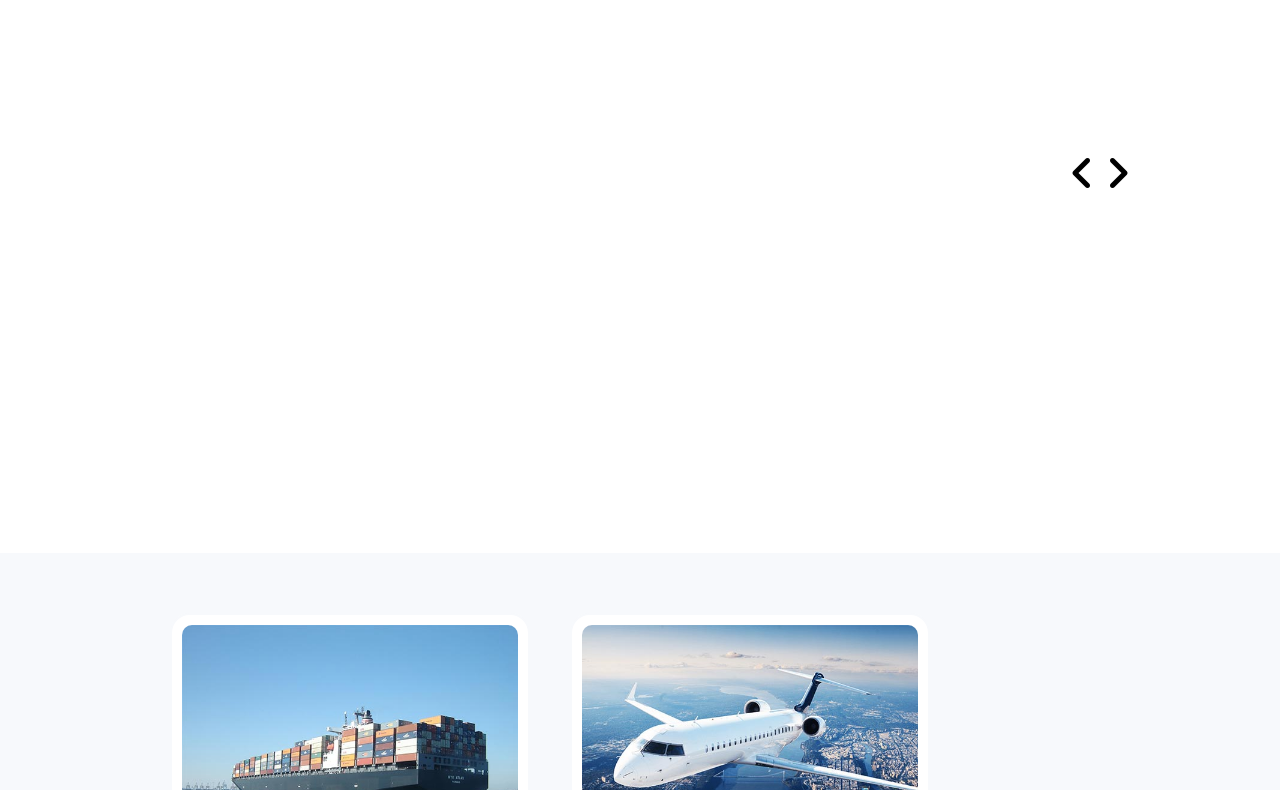
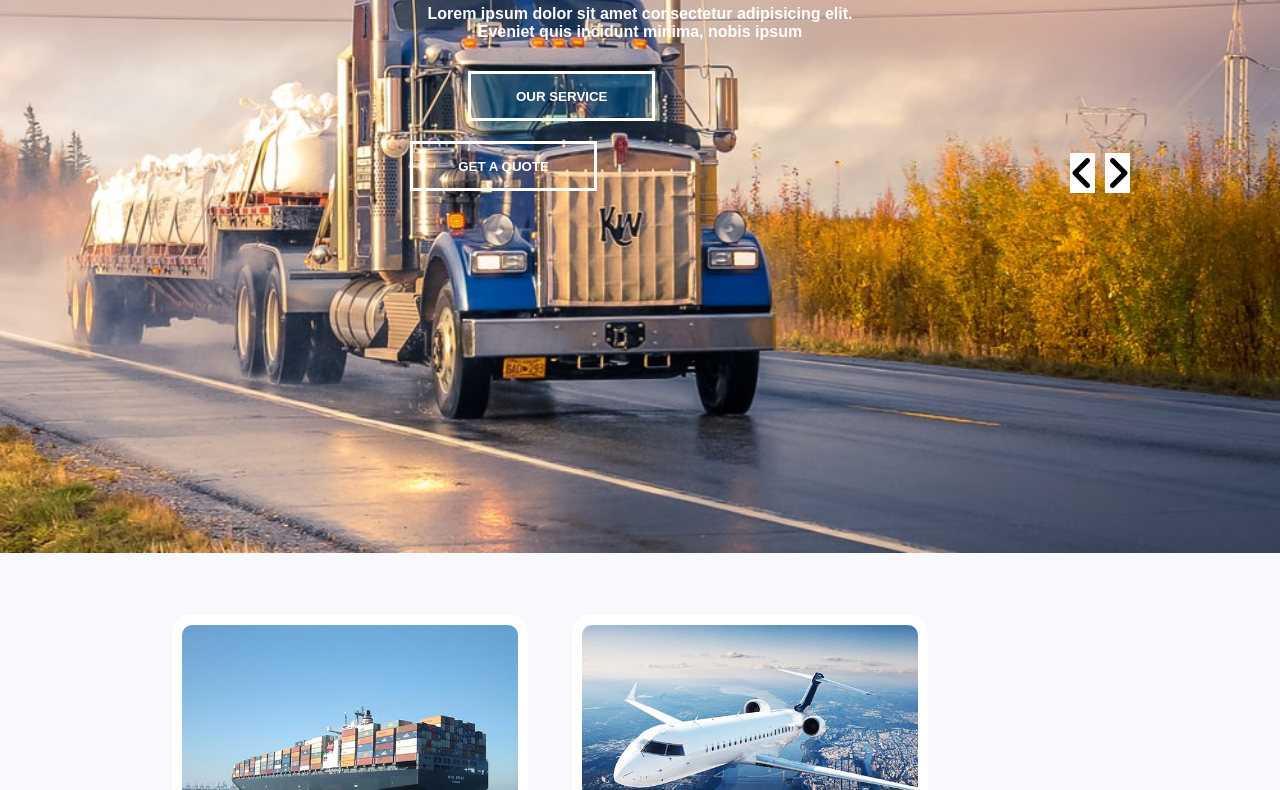
Before and after one commit to kasiviswanadh255/Kasi-Html-Css-Js, a plain HTML site: page TemplateLayout/temp.html in a window 1280 px wide. Shown: the part 347-1137 px from the top of the page. Drawn offline with Linux system fonts and the light colour scheme.

Commit message:
committed

```diff
--- a/TemplateLayout/style.css
+++ b/TemplateLayout/style.css
@@ -49,7 +49,7 @@ li:hover{
     color: rgb(253, 215, 0);
 }
 main{
-    background: url(/Task/truck-bg.jpg) no-repeat center;
+    background: url(./truck-bg.jpg) center;
     height: 100vh;
     background-size: cover;
     color: #fff;
```
